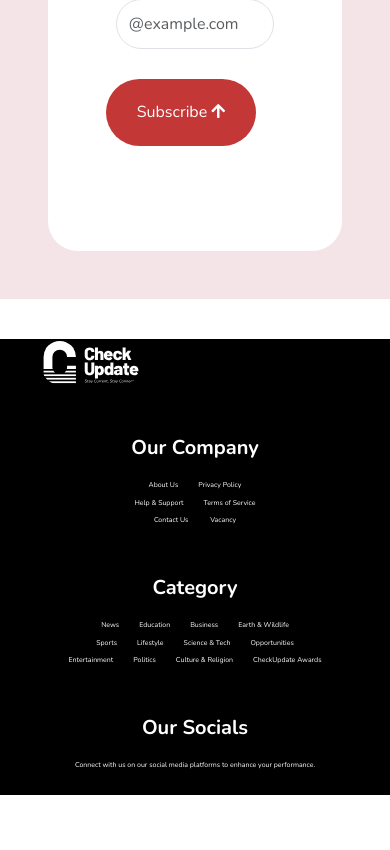
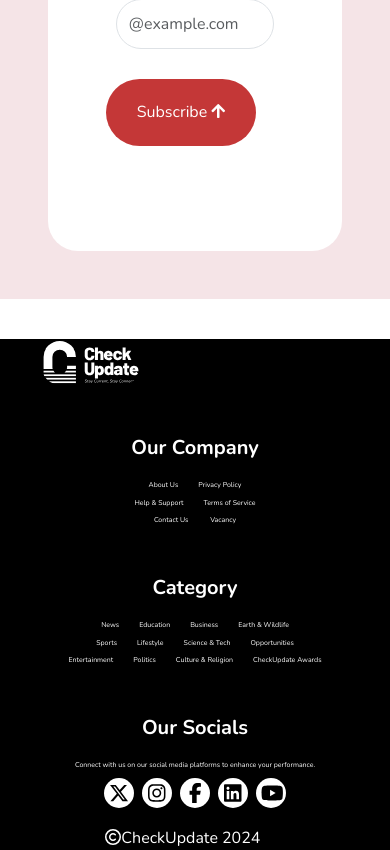
Before and after one commit to CheckUpdateBuilds/checkupdate, a React (Vite) app: page / in a window 390 px wide. Shown: the part 2700-3550 px from the top of the page. Before the commit the page ends 3495 px from the top, so only its background shows below. Built offline with nearby package versions, Linux system fonts and the light colour scheme.

Commit message:
Finishing touches in footer and responsiveness done.

```diff
--- a/src/Components/Footer.css
+++ b/src/Components/Footer.css
@@ -79,6 +79,24 @@ section {
     text-align: center;
 }
 
+.social-logos {
+    justify-content: center;
+}
+
+.slogo {
+    height: 30px;
+    width: 30px;
+    border-radius: 50px;
+}
+
+.copyright {
+    color: white;
+    justify-content: center;
+    align-items: center;
+    margin-left: 40%;
+    margin-top: 10px;
+}
+
 @media (max-width: 800px) {
     section {
         display: block;
@@ -111,4 +129,13 @@ section {
     .navback {
         display: none;
     }
+
+    .slogo {
+        padding: 5px;
+    }
+
+    .copyright {
+        margin-left: 27%;
+        margin-top: 10px;
+    }
 }
--- a/src/Components/Footer.jsx
+++ b/src/Components/Footer.jsx
@@ -2,6 +2,9 @@
 import "./Footer.css";
 import companyLogo from '../assets/logo2.svg'
 import { Link } from 'react-router-dom';
+import { FontAwesomeIcon } from '@fortawesome/react-fontawesome'
+import {  faFacebookF, faInstagram, faLinkedin, faXTwitter, faYoutube } from "@fortawesome/free-brands-svg-icons";
+import { faCopyright } from "@fortawesome/free-regular-svg-icons";
 
 const Footer = () => {
   return (
@@ -89,34 +92,39 @@ const Footer = () => {
               <div className="pT">Our Socials</div>
               <div className="socialWords">Connect with us on our social media platforms to enhance your performance.</div>
               <div className="social-logos d-flex">
-                <div>
-                  <a href="#">
-                    <i className="fa fa-twitter" aria-hidden="true"></i>
+                <div className="bg-white m-1 slogo">
+                  <a href="https://x.com" target="_blank">
+                    <FontAwesomeIcon icon={faXTwitter} style={{color: 'black', height: '20px'}} />
                   </a>
                 </div>
-                <div>
-                  <a href="#">
-                    <i className="fa fa-instagram" aria-hidden="true"></i>
+                <div className="bg-white m-1 slogo">
+                  <a href="https://instagram.com" target="_blank">
+                    <FontAwesomeIcon icon={faInstagram} style={{color: 'black', height: '20px'}} />
                   </a>
                 </div>
-                <div>
-                  <a href="#">
-                    <i className="fa fa-facebook" aria-hidden="true"></i>
+                <div className="bg-white m-1 slogo">
+                  <a href="https://facebook.com" target="_blank">
+                    <FontAwesomeIcon icon={faFacebookF} style={{color: 'black', height: '20px'}} />
                   </a>
                 </div>
-                <div>
-                  <a href="#">
-                    <i className="fa fa-linkedin" aria-hidden="true"></i>
+                <div className="bg-white m-1 slogo">
+                  <a href="https://www.linkedin.com/company/checkupdate-ng/" target="_blank">
+                    <FontAwesomeIcon icon={faLinkedin} style={{color: 'black', height: '20px'}} />
                   </a>
                 </div>
-                <div>
-                  <a href="#">
-                    <i className="fa fa-youtube" aria-hidden="true"></i>
+                <div className="bg-white m-1 slogo">
+                  <a href="https://youtube.com" target="_blank">
+                    <FontAwesomeIcon icon={faYoutube} style={{color: 'black', height: '20px'}} />
                   </a>
                 </div>
               </div>
             </div>
           </section>
+
+          <div className="copyright">
+            <FontAwesomeIcon icon={faCopyright} />
+             CheckUpdate 2024
+          </div>
 
 
         </div>
```
